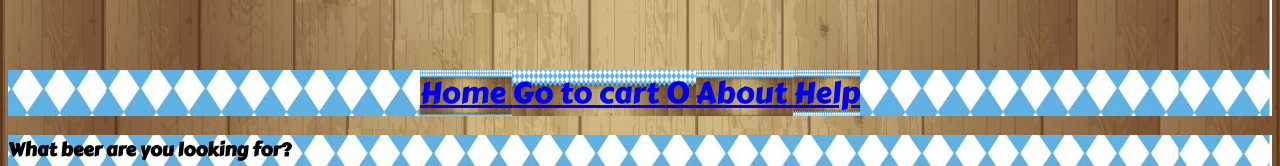
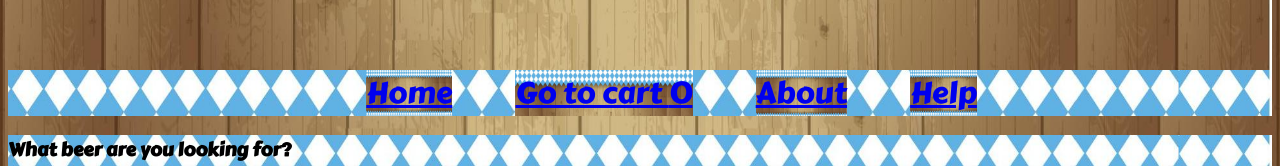
Before and after one commit to ewecke/react-project, a React (Create React App) app in the folder my-app/: page / in a window 1280 px wide. Shown: the part 478-644 px from the top of the page. Built offline with nearby package versions, Linux system fonts and the light colour scheme.

Commit message:
styling in header

```diff
--- a/my-app/src/css/pei.css
+++ b/my-app/src/css/pei.css
@@ -54,6 +54,13 @@ footer {
   width: 7%;
 }
 
+.nav-bar {
+  display: flex;
+  justify-content: center;
+}
+a {
+  margin-left: 5%;
+}
 /* Pei< */
 .bier-img {
   box-shadow: -30px 20px 5px rgba(110, 78, 32, 0.411);
```
